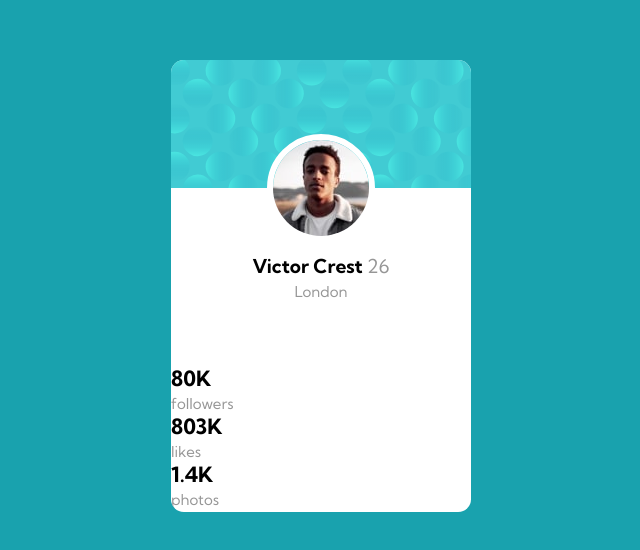
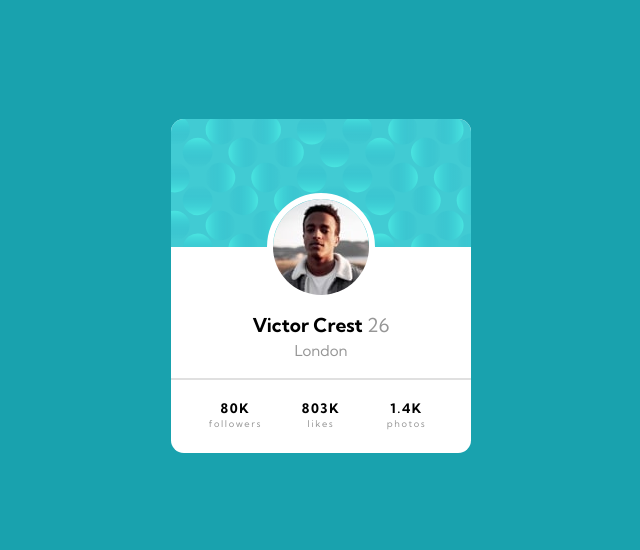
Before and after one commit to Drumstickz64/frontend-mentor-profile-card, a plain HTML site: page public/index.html in a window 1280 px wide. Shown: the part 114-664 px from the top of the page, without its empty margins (319-959 px from the left). Drawn offline with Linux system fonts and the light colour scheme.

Commit message:
feat style .card__footer

```diff
--- a/public/style.css
+++ b/public/style.css
@@ -96,6 +96,7 @@ button,
 /* variables */
 :root {
   --ff-primary: "Kumbh Sans", sans-serif;
+  --fs-150: calc(var(--fs-400) * 0.7);
   --fs-300: calc(var(--fs-400) * 0.9);
   --fs-400: 1rem;
   --fs-700: calc(var(--fs-400) * 1.2);
@@ -150,7 +151,7 @@ h6 {
 
 .card__body {
   text-align: center;
-  padding: 4rem 0.5rem;
+  padding: 4rem 0 1rem;
 }
 
 .card__body .name {
@@ -166,3 +167,18 @@ h6 {
 .card__body .location {
   display: block;
 }
+
+.card__footer {
+  display: grid;
+  grid-template-columns: 1fr 1fr 1fr;
+  justify-items: center;
+  align-items: center;
+  padding: 1.2em;
+  border-top: 2px solid hsl(0, 0%, 88%);
+}
+
+.card__footer > * {
+  font-size: var(--fs-150);
+  text-align: center;
+  letter-spacing: 0.1rem;
+}
```
